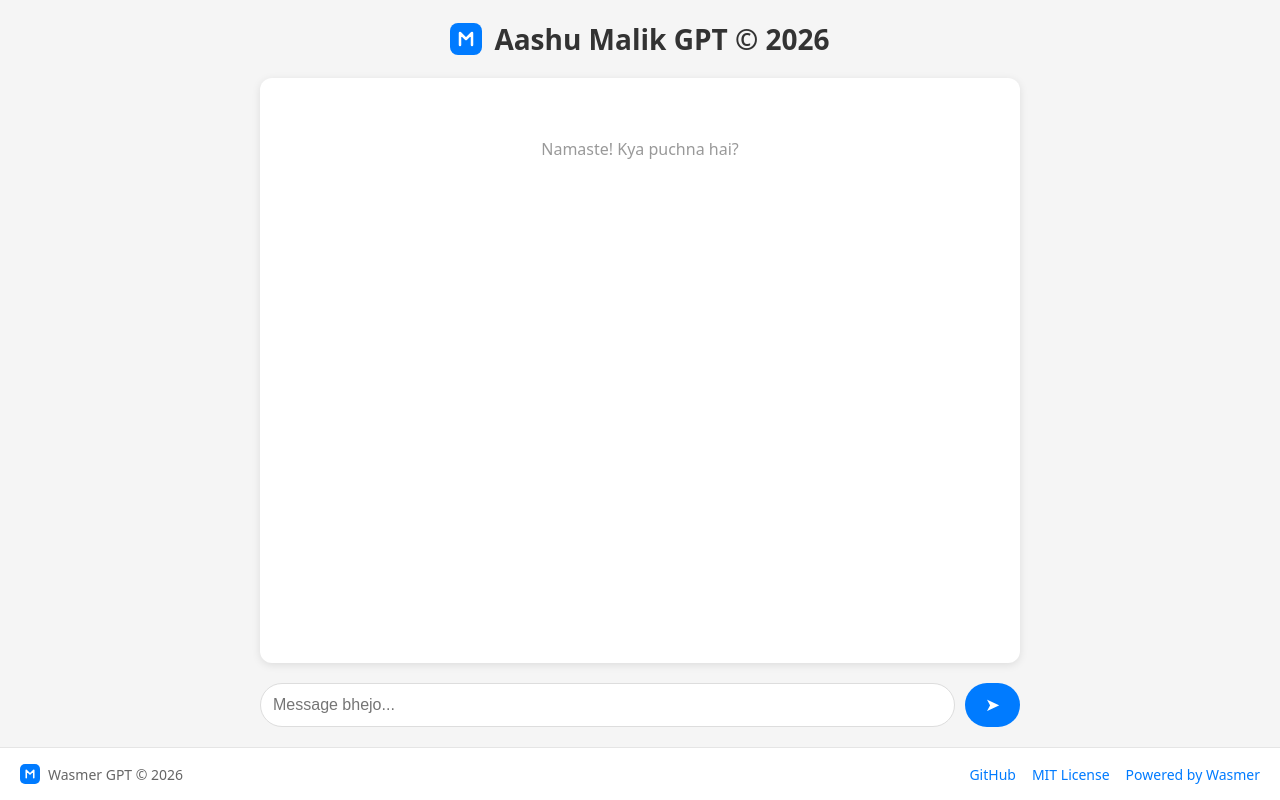
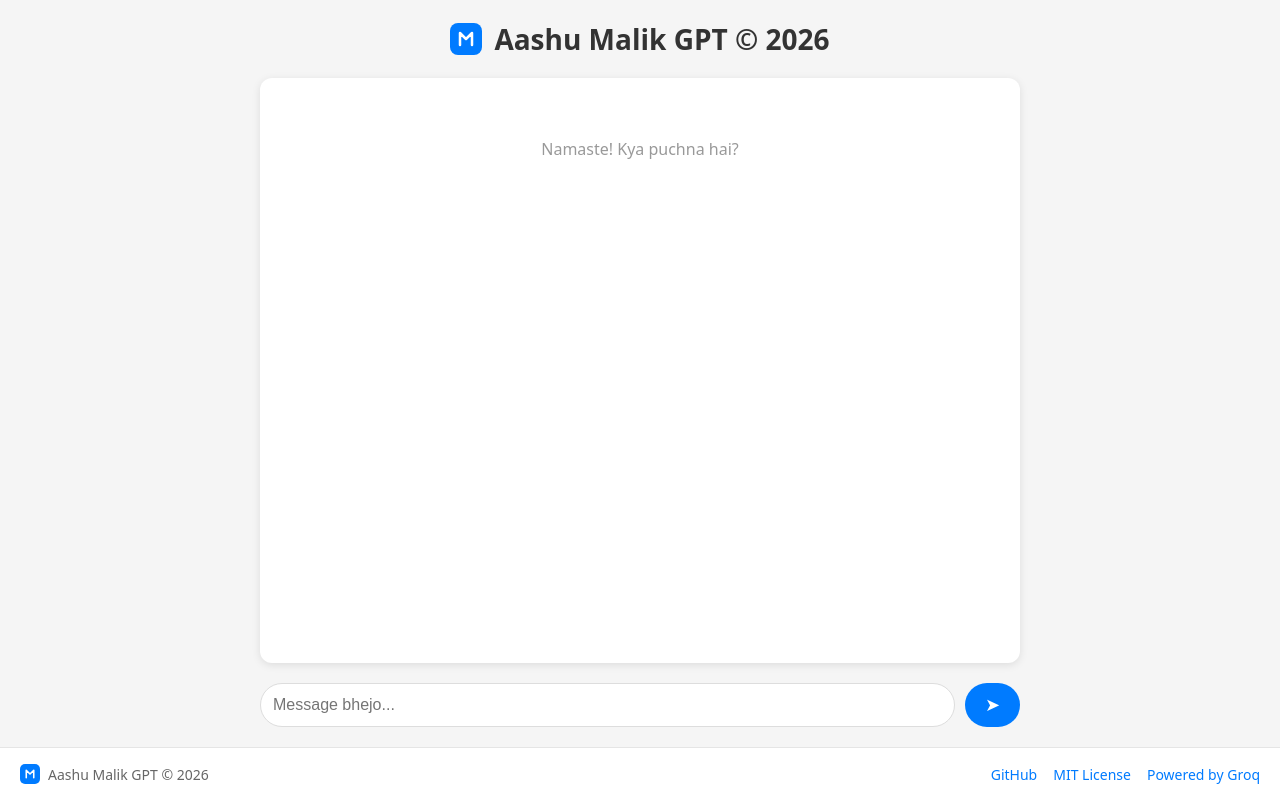
Before and after one commit to aashumalik784/chatgpt-ai, a React (Vite) app: page / in a window 1280 px wide. Built offline with nearby package versions, Linux system fonts and the light colour scheme.

Commit message:
Footer.jsx

```diff
--- a/src/components/Footer.jsx
+++ b/src/components/Footer.jsx
@@ -3,12 +3,12 @@ export default function Footer() {
     <footer className="footer">
       <div>
         <img src="/logo.svg" alt="Logo" width="20" height="20" />
-        <span>Wasmer GPT © {new Date().getFullYear()}</span>
+        <span>Aashu Malik GPT © {new Date().getFullYear()}</span> {/* ✅ Yahan change kiya */}
       </div>
       <div className="footer-links">
         <a href="https://github.com/aashumalik784" target="_blank">GitHub</a>
         <a href="/LICENSE" target="_blank">MIT License</a>
-        <a href="https://wasmer.io" target="_blank">Powered by Wasmer</a>
+        <a href="https://groq.com" target="_blank">Powered by Groq</a> {/* ✅ Wasmer hata ke Groq kar diya */}
       </div>
     </footer>
   )
```
